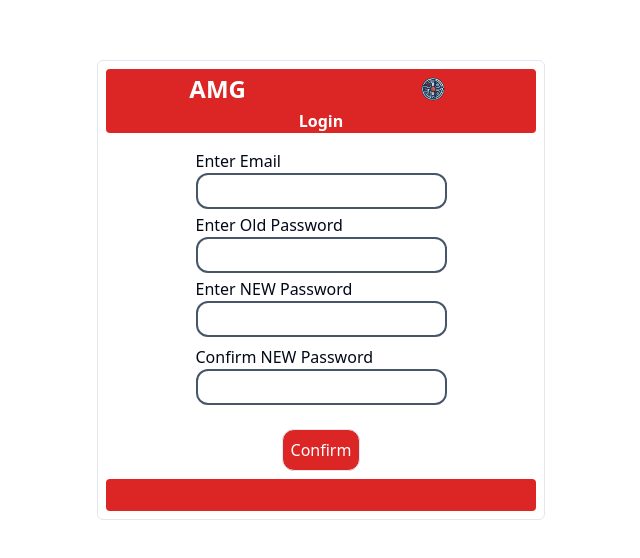
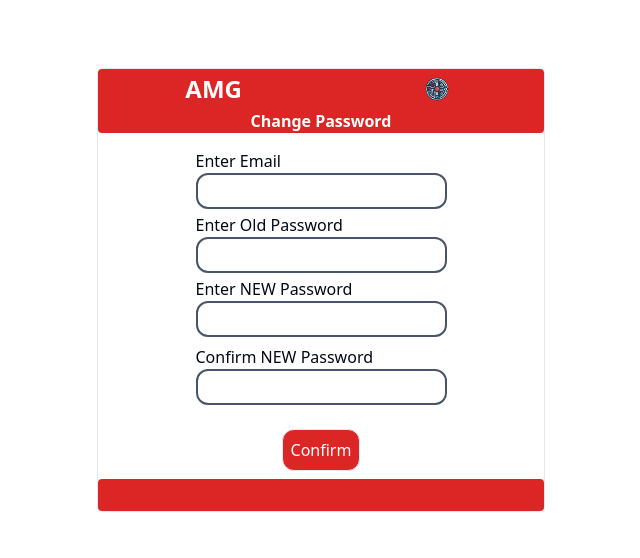
Before and after one commit to ankitbajpai65/amg-pwa, a React (Vite) app: page /changePassword in a window 1280 px wide. Shown: the part 110-668 px from the top of the page, without its empty margins (319-959 px from the left). Built offline with nearby package versions, Linux system fonts and the light colour scheme.

Commit message:
added google login btn, ui changes

```diff
--- a/package.json
+++ b/package.json
@@ -15,9 +15,11 @@
     "@radix-ui/react-label": "^2.0.2",
     "@radix-ui/react-slot": "^1.0.2",
     "@radix-ui/react-switch": "^1.0.3",
+    "@react-oauth/google": "^0.12.1",
     "axios": "^1.6.2",
     "class-variance-authority": "^0.7.0",
     "clsx": "^2.0.0",
+    "dotenv": "^16.3.1",
     "lucide-react": "^0.293.0",
     "react": "^18.2.0",
     "react-dom": "^18.2.0",
--- a/src/App.tsx
+++ b/src/App.tsx
@@ -1,6 +1,7 @@
 import { useEffect } from "react";
 import Login from "./containers/login/Login";
 import { useThemeContext } from "./lib/context/themeContext";
+import { GoogleOAuthProvider } from "@react-oauth/google";
 
 function App() {
   const root = document.querySelector(":root");
@@ -15,11 +16,13 @@ function App() {
     console.log(theme);
     if (theme === "dark") root?.classList.add("dark");
     else root?.classList.remove("dark");
+    console.log(import.meta.env.VITE_GOOGLE_CLIENT_ID);
   }, [theme]);
-
   return (
     <div className="border-box sm:m-2 h-screen flex items-center mobile:m-0">
-      <Login />
+      <GoogleOAuthProvider clientId={import.meta.env.VITE_GOOGLE_CLIENT_ID as string}>
+        <Login />
+      </GoogleOAuthProvider>
     </div>
   );
 }
--- a/src/components/appComponents/Header.tsx
+++ b/src/components/appComponents/Header.tsx
@@ -36,8 +36,10 @@ const Header = () => {
       <div className="sticky top-0 bg-red-600 rounded text-white font-semibold pt-1 mb-2 w-full text-center">
         <div className="flex justify-around ">
           <h2 className="text-2xl">AMG</h2>
-          <div className="flex w-1/6 justify-around p-1">
-            <IoIosNotificationsOutline size={25} />
+          <div className="flex w-1/6 justify-around p-1 gap-2">
+            <div className="border border-transparent">
+              <IoIosNotificationsOutline size={25} />
+            </div>
             <DropdownMenu>
               <DropdownMenuTrigger>
                 <FaRegUser size={25} />
--- a/src/containers/login/ChangePass/ChangePass.tsx
+++ b/src/containers/login/ChangePass/ChangePass.tsx
@@ -57,13 +57,13 @@ const ChangePass = () => {
         onSubmit={handleSubmit(onSubmit)}
         className="mobile:w-full mobile:h-screen sm:h-fit max-w-md min-w-min w-3/6 mx-auto "
       >
-        <div className=" mobile:w-full mobile:h-screen sm:h-min mobile:m-0  max-w-md min-w-min w-3/6 m-2 p-2 flex flex-col items-center mx-auto m-2 p-2 bg-bkg border rounded-md ">
+        <div className=" mobile:w-full mobile:h-screen sm:h-min mobile:m-0 mobile:p-0 max-w-md min-w-min w-3/6 m-2 p-2 flex flex-col items-center mx-auto m-2 p-2 bg-bkg border rounded-md ">
           <div className="bg-red-600 h-fit rounded text-white font-semibold mb-2 w-full text-center">
             <div className="flex justify-around items-center">
               <p className="text-2xl">AMG</p>
               <img className="h-10" src={image}></img>
             </div>
-            <p>Login</p>
+            <p>Change Password</p>
           </div>
           <div className="mobile:mt-10 sm:m-2">
             <div className="mb-1 flex flex-col">
--- a/src/containers/login/ForgotPass/ForgotPass.tsx
+++ b/src/containers/login/ForgotPass/ForgotPass.tsx
@@ -42,13 +42,13 @@ const ForgotPass = () => {
         onSubmit={handleSubmit(onSubmit)}
         className="mobile:w-full max-w-md min-w-min w-3/6 mx-auto "
       >
-        <div className=" mobile:w-full max-w-md min-w-min w-3/6 m-2 p-2 flex flex-col items-center mx-auto m-2 p-2 bg-bkg border rounded-md ">
+        <div className=" mobile:w-full mobile:p-0 max-w-md min-w-min w-3/6 m-2 p-2 flex flex-col items-center mx-auto m-2 p-2 bg-bkg border rounded-md ">
           <div className="bg-red-600 rounded text-white font-semibold mb-2 w-full text-center">
             <div className="flex justify-around">
               <p className="text-2xl">AMG</p>
               <img className="h-10" src={image}></img>
             </div>
-            <p>Login</p>
+            <p>Forgot Password</p>
           </div>
 
           <div className="m-2">
--- a/src/containers/login/Login.tsx
+++ b/src/containers/login/Login.tsx
@@ -2,7 +2,7 @@ import { useForm, SubmitHandler } from "react-hook-form";
 import image from "../../assets/loghi-03.png";
 import { errorAlert } from "@/components/appComponents/appAlert";
 import useCheckUserApi from "@/hooks/useCheckUserApi";
-
+import { GoogleLogin } from "@react-oauth/google";
 type Inputs = {
   email: string;
   password: string;
@@ -36,7 +36,7 @@ const Login = () => {
         onSubmit={handleSubmit(onSubmit)}
         className="mobile:w-full mobile:h-screen sm:h-fit max-w-md min-w-min w-3/6 mx-auto"
       >
-        <div className=" mobile:w-full mobile:h-screen sm:h-min mobile:m-0 max-w-md min-w-min w-3/6 m-2 p-2 flex flex-col items-center mx-auto m-2 p-2 bg-bkg border rounded-md ">
+        <div className=" mobile:w-full mobile:h-screen sm:h-min mobile:m-0 mobile:p-0 max-w-md min-w-min w-3/6 m-2 p-2 flex flex-col items-center mx-auto m-2 p-2 bg-bkg border rounded-md ">
           <div className="bg-red-600 rounded text-white font-semibold mb-2 w-full text-center">
             <div className="flex justify-around ">
               <p className="text-2xl">AMG</p>
@@ -76,6 +76,12 @@ const Login = () => {
           >
             Confirm
           </button>
+          <div className="rounded-full">
+            <GoogleLogin
+              onSuccess={(res) => console.log(res)}
+              onError={() => console.error()}
+            />
+          </div>
           <div className="flex flex-col m-2">
             <a
               className="text-blue-600 underline transition duration-150 ease-in-out hover:text-red-600 focus:text-red-600 active:text-red-700"
```
Also changed, not shown: 2 other files (tests, documents, lock files or other folders).
